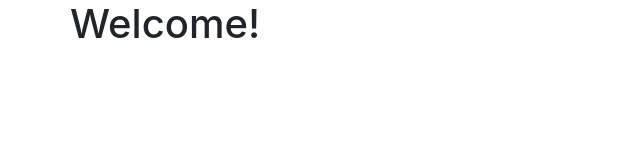
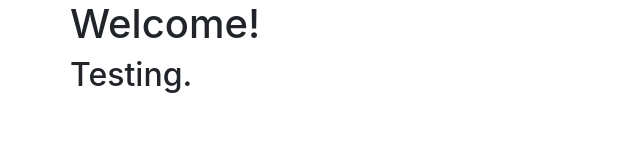
Before and after one commit to scscoliseum/scscoliseum.github.io, a plain HTML site: page index.html in a window 1280 px wide. Shown: the whole page, without its empty margins (0-640 px from the left). Drawn offline with nearby package versions, Linux system fonts and the light colour scheme.

Commit message:
Second commit

```diff
--- a/index.html
+++ b/index.html
@@ -9,6 +9,7 @@
 	<div class="row">
 		<div class="col-xs-12">
 			<h1>Welcome!</h1>
+			<h2>Testing.</h2>
 		</div>
 	</div>
 </div>
```
